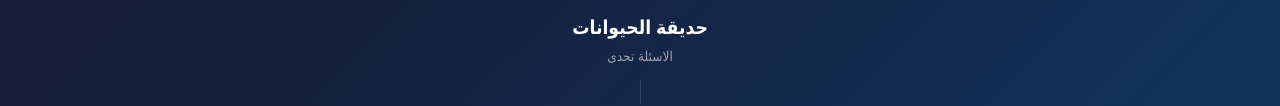
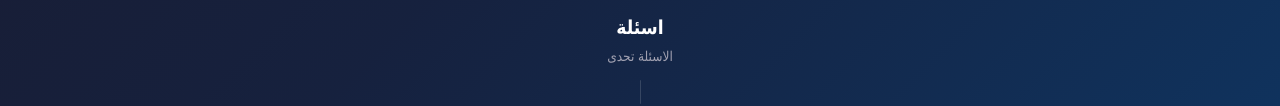
Before and after one commit to Ahmed-TV/My-games, a plain HTML site: page index.html in a window 1280 px wide. Shown: the part 631-737 px from the top of the page. Drawn offline with Linux system fonts and the light colour scheme.

Commit message:
Update game card title from 'حديقة الحيوانات' to 'اسئلة'

```diff
--- a/index.html
+++ b/index.html
@@ -95,7 +95,7 @@
 <a class="game-card" href="games/اسم-اللعبة/index.html">
   <div class="game-thumb">🎮</div>
   <div class="game-info">
-    <h4> حديقة الحيوانات </h4>
+    <h4>اسئلة</h4>
     <p> الاسئلة تحدى </p>
   </div>
 </a>
```
